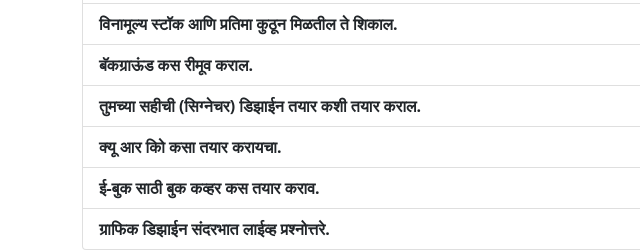
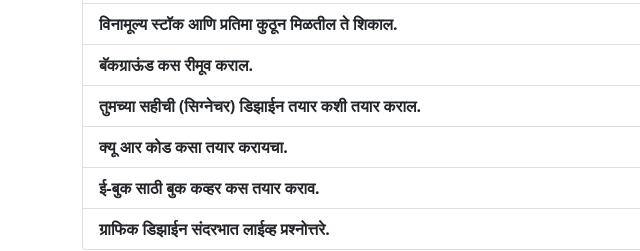
Before and after one commit to dishant-codes/landing_page, a plain HTML site: page index.html in a window 1280 px wide. Shown: the part 2340-2591 px from the top of the page, 0-640 px from the left. Drawn offline with nearby package versions, Linux system fonts and the light colour scheme.

Commit message:
बग दिसला केला सॉल्व

```diff
--- a/index.html
+++ b/index.html
@@ -246,7 +246,7 @@
             <li class="list-group-item">विनामूल्य स्टॉक आणि प्रतिमा कुठून मिळतील ते शिकाल.</li>
             <li class="list-group-item">बॅकग्राऊंड कस रीमूव कराल.</li>
             <li class="list-group-item">तुमच्या सहीची (सिग्नेचर) डिझाईन तयार कशी तयार कराल.</li>
-            <li class="list-group-item">क्यू आर कोि कसा तयार करायचा.</li>
+            <li class="list-group-item">क्यू आर कोड कसा तयार करायचा.</li>
             <li class="list-group-item">ई-बुक साठी बुक कव्हर कस तयार कराव. </li>
             <li class="list-group-item">ग्राफिक डिझाईन संदरभात लाईव्ह प्रश्नोत्तरे.</li>
         </ul>
```
